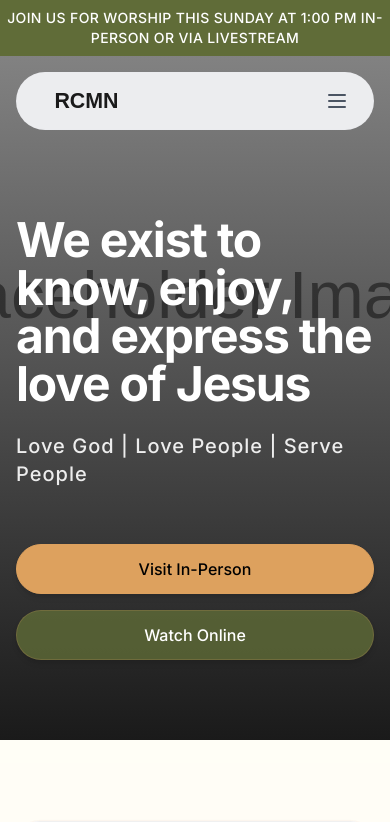
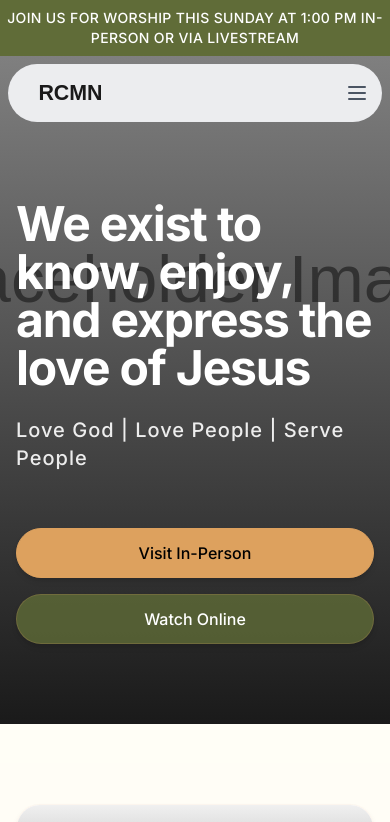
Before and after one commit to t-rhex/OpenSourceChurchTemplate, a Next.js app in the folder frontend/: page / in a window 390 px wide. Shown: the top 822 px of the page. Built offline with nearby package versions, Linux system fonts and the light colour scheme.

Commit message:
make design constent (#40)
Co-authored-by: Andrew Adhikari <andrew@techvoyager.me>

```diff
--- a/frontend/src/app/about/components/AboutPage.tsx
+++ b/frontend/src/app/about/components/AboutPage.tsx
@@ -3,7 +3,6 @@
 import { motion } from "framer-motion";
 import Image from "next/image";
 import Link from "next/link";
-import PageLayout from "@/components/layouts/PageLayout";
 import { components } from "@/configs/DesignSystem";
 import { HandHeartIcon, UsersIcon, BookOpenIcon } from "lucide-react";
 
@@ -12,13 +11,13 @@ const aboutContent = {
   hero: {
     title: "About Us",
     subtitle: "A community united in faith, service, and love",
-    backgroundImage: "/assets/placeholder.svg",
+    backgroundImage: "/assets/icons/new-placeholder.svg",
   },
   story: {
     title: "Our Story",
     content:
       "Founded on the principles of love, compassion, and community service, Revival Center has been a beacon of hope in our community. We believe in creating an inclusive environment where everyone can experience God's love and grow in their faith journey.",
-    image: "/assets/placeholder.svg",
+    image: "/assets/icons/new-placeholder.svg",
     button: {
       text: "Learn More",
       href: "/about/history",
@@ -60,7 +59,7 @@ const aboutContent = {
       {
         name: "Pastor John Doe",
         role: "Senior Pastor",
-        image: "/assets/placeholder.svg",
+        image: "/assets/icons/new-placeholder.svg",
       },
     ],
   },
@@ -68,15 +67,12 @@ const aboutContent = {
 
 export default function AboutPage() {
   return (
-    <PageLayout>
+    <div className="min-h-screen bg-background">
       {/* Hero Section */}
       <div className="relative bg-gray-900 -mt-[104px] md:-mt-[112px]">
         <div className="absolute inset-0">
           <Image
-            src={
-              aboutContent.hero.backgroundImage ||
-              "/assets/icons/new-placeholder.svg"
-            }
+            src={aboutContent.hero.backgroundImage || "/assets/icons/new-placeholder.svg"}
             alt=""
             fill
             className="object-cover object-center opacity-60"
@@ -86,16 +82,16 @@ export default function AboutPage() {
           <div className="absolute inset-0 bg-gradient-to-t from-[#1a1a1a] via-[#1a1a1a]/50 to-transparent" />
         </div>
 
-        {/* Hero Content */}
         <div className="relative min-h-[60vh] flex items-center">
           <div className="container mx-auto px-4 pt-[104px] md:pt-[112px]">
-            <div className="max-w-4xl mx-auto text-center">
-              <h1 className="text-4xl sm:text-5xl md:text-6xl font-bold tracking-tight text-white">
+            <div className="max-w-4xl mx-auto text-center space-y-4 md:space-y-6">
+              <motion.h1
+                className="text-4xl sm:text-5xl md:text-6xl font-bold tracking-tight text-white"
+                initial={{ opacity: 0, y: 20 }}
+                animate={{ opacity: 1, y: 0 }}
+                transition={{ duration: 0.5 }}>
                 {aboutContent.hero.title}
-              </h1>
-              <p className="mt-6 text-xl sm:text-2xl text-white/90 font-medium">
-                {aboutContent.hero.subtitle}
-              </p>
+              </motion.h1>
             </div>
           </div>
         </div>
@@ -242,6 +238,6 @@ export default function AboutPage() {
           </div>
         </div>
       </section>
-    </PageLayout>
+    </div>
   );
 }
--- a/frontend/src/app/give/config/GiveConfig.tsx
+++ b/frontend/src/app/give/config/GiveConfig.tsx
@@ -19,7 +19,6 @@ export interface PaymentOption {
 export const giveConfig = {
   header: {
     title: "Support Our Ministry",
-    description: "Your generosity helps us spread the message of God's love and make a difference in people's lives.",
     backgroundImage: "/assets/icons/new-placeholder.svg",
   },
   scripture: {
--- a/frontend/src/app/layout.tsx
+++ b/frontend/src/app/layout.tsx
@@ -9,7 +9,8 @@ const inter = Inter({ subsets: ["latin"] });
 export const viewport: Viewport = {
   width: 'device-width',
   initialScale: 1,
-  maximumScale: 1,
+  minimumScale: 1,
+  viewportFit: 'cover',
 };
 
 export const metadata: Metadata = {
--- a/frontend/src/app/watch/components/WatchComponent.tsx
+++ b/frontend/src/app/watch/components/WatchComponent.tsx
@@ -134,13 +134,7 @@ export default function WatchComponent() {
                 transition={{ duration: 0.5 }}>
                 {watchConfig.header.title}
               </motion.h1>
-              <motion.p
-                className="text-xl sm:text-2xl text-white/90 font-medium"
-                initial={{ opacity: 0, y: 20 }}
-                animate={{ opacity: 1, y: 0 }}
-                transition={{ duration: 0.5, delay: 0.2 }}>
-                {watchConfig.header.description}
-              </motion.p>
+
             </div>
           </div>
         </div>
--- a/frontend/src/app/watch/configs/WatchConfig.tsx
+++ b/frontend/src/app/watch/configs/WatchConfig.tsx
@@ -30,7 +30,6 @@ export interface LivestreamStatus {
 export const watchConfig = {
   header: {
     title: "Watch Live & On-Demand",
-    description: "Join us live or watch our previous services and messages",
     backgroundImage: "/assets/icons/new-placeholder.svg",
   },
   livestream: {
--- a/frontend/src/components/Header.tsx
+++ b/frontend/src/components/Header.tsx
@@ -30,13 +30,13 @@ export default function Header() {
       </div>
 
       {/* Main Header */}
-      <div className="mx-4 mt-4">
+      <div className="mx-2 sm:mx-4 mt-2 sm:mt-4">
         <header
           className={cn(
             "w-full rounded-full transition-all duration-300",
             "bg-gray-100/95 backdrop-blur-sm",
             "border border-gray-200/20",
-            "px-4",
+            "px-2 sm:px-4",
             isScrolled && "shadow-lg"
           )}
         >
@@ -74,7 +74,7 @@ export default function Header() {
             {/* Mobile Menu Button */}
             <button
               onClick={() => setIsMobileMenuOpen(true)}
-              className="md:hidden p-2"
+              className="md:hidden p-1 sm:p-2"
               aria-label="Open menu"
               title="Open menu"
             >
@@ -114,18 +114,18 @@ export default function Header() {
                   <X className="text-gray-600" />
                 </button>
               </div>
-              <nav className="flex-1 overflow-auto p-4">
+              <nav className="flex-1 overflow-auto px-4 py-2">
                 {headerConfig.navItems.map((item) => (
                   <Link
                     key={item.name}
                     href={item.href}
                     onClick={() => setIsMobileMenuOpen(false)}
-                    className="block py-3 text-lg font-medium text-gray-600 hover:text-gray-900"
+                    className="block py-2 text-base sm:text-lg font-medium text-gray-600 hover:text-gray-900 transition-colors"
                   >
                     {item.name}
                   </Link>
                 ))}
-                <Button className="w-full mt-4">Contact Us</Button>
+                <Button className="w-full mt-4 bg-green-600 hover:bg-green-700 text-white rounded-full">Contact Us</Button>
               </nav>
             </div>
           </motion.div>
--- a/frontend/src/components/Hero.tsx
+++ b/frontend/src/components/Hero.tsx
@@ -6,7 +6,7 @@ import Link from "next/link";
 
 export default function HeroSection() {
   return (
-    <section className="relative min-h-screen bg-[#1a1a1a] -mt-[104px] md:-mt-[112px]">
+    <section className="relative min-h-screen bg-[#1a1a1a] -mt-[120px] sm:-mt-[140px]">
       {/* Full width hero image with overlay */}
       <div className="absolute inset-0">
         <Image
@@ -22,7 +22,7 @@ export default function HeroSection() {
 
       {/* Hero Content */}
       <div className="relative min-h-screen flex items-end">
-        <div className="container mx-auto px-4 sm:px-6 lg:px-8 pb-20 pt-[104px] md:pt-[112px]">
+        <div className="container mx-auto px-4 sm:px-6 lg:px-8 pb-20 pt-[120px] sm:pt-[140px]">
           <div className="max-w-4xl space-y-6">
             <motion.h1
               className="text-5xl sm:text-6xl md:text-7xl lg:text-8xl font-bold tracking-tight text-white"
--- a/frontend/src/components/layouts/PageLayout.tsx
+++ b/frontend/src/components/layouts/PageLayout.tsx
@@ -15,7 +15,7 @@ export default function PageLayout({
 }: PageLayoutProps) {
   if (!animate) {
     return (
-      <div className={`min-h-screen ${className}`}>
+      <div className={`min-h-screen pt-[120px] sm:pt-[140px] ${className}`}>
         {children}
       </div>
     );
@@ -27,7 +27,7 @@ export default function PageLayout({
       animate={{ opacity: 1 }}
       exit={{ opacity: 0 }}
       transition={{ duration: 0.5 }}
-      className={`min-h-screen ${className}`}
+      className={`min-h-screen pt-[120px] sm:pt-[140px] ${className}`}
     >
       {children}
     </motion.div>
--- a/frontend/src/configs/GetInvolvedConfig.ts
+++ b/frontend/src/configs/GetInvolvedConfig.ts
@@ -3,8 +3,6 @@ import { HandHeartIcon, UsersIcon, HandshakeIcon } from "lucide-react";
 export const getInvolvedContent = {
   hero: {
     title: "Get Involved",
-    subtitle: "Join us in making a difference in our community",
-    description: "Find your place to serve, connect, and grow in faith",
     image: "/assets/icons/new-placeholder.svg",
   },
   opportunities: [
--- a/frontend/src/configs/ResourcesConfig.ts
+++ b/frontend/src/configs/ResourcesConfig.ts
@@ -3,8 +3,6 @@ import { BookOpen, FileText, BookOpenText } from "lucide-react";
 export const resourcesConfig = {
   hero: {
     title: "Resources",
-    subtitle: "Grow in faith with our collection of resources",
-    description: "Access devotionals, church documents, and spiritual materials to support your journey",
     backgroundImage: "/assets/icons/new-placeholder.svg",
   },
   categories: [
```
